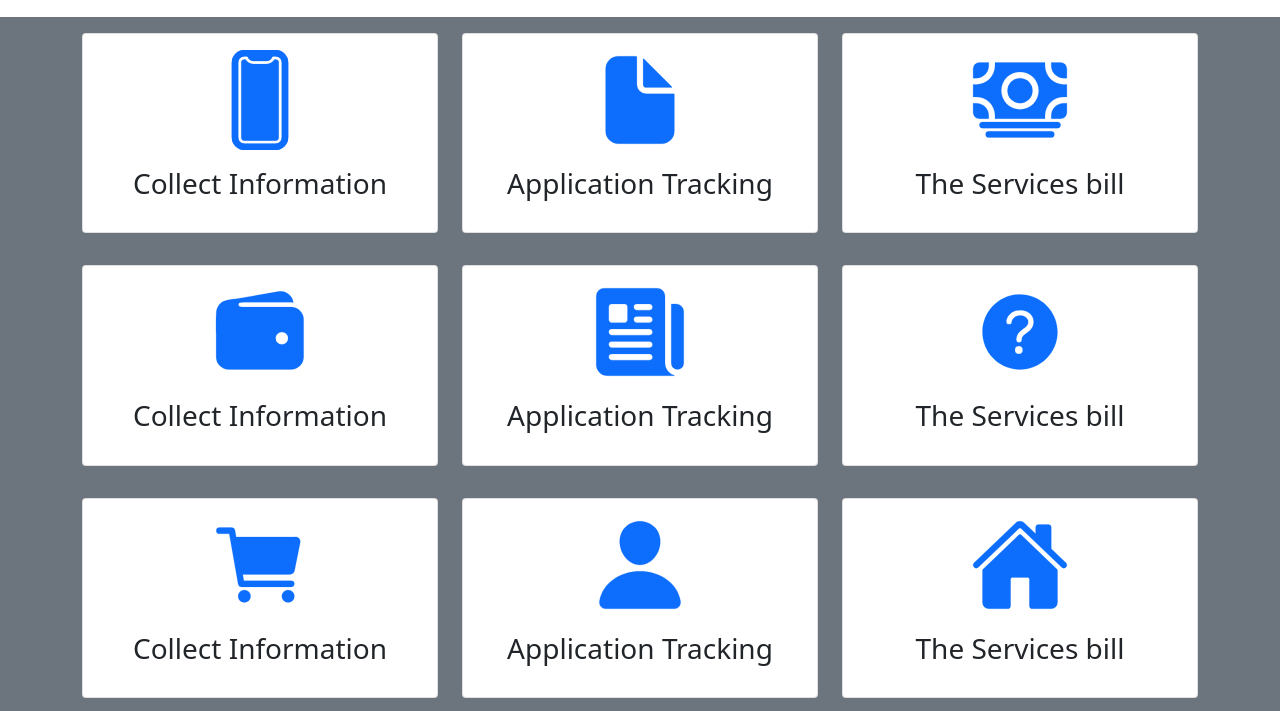
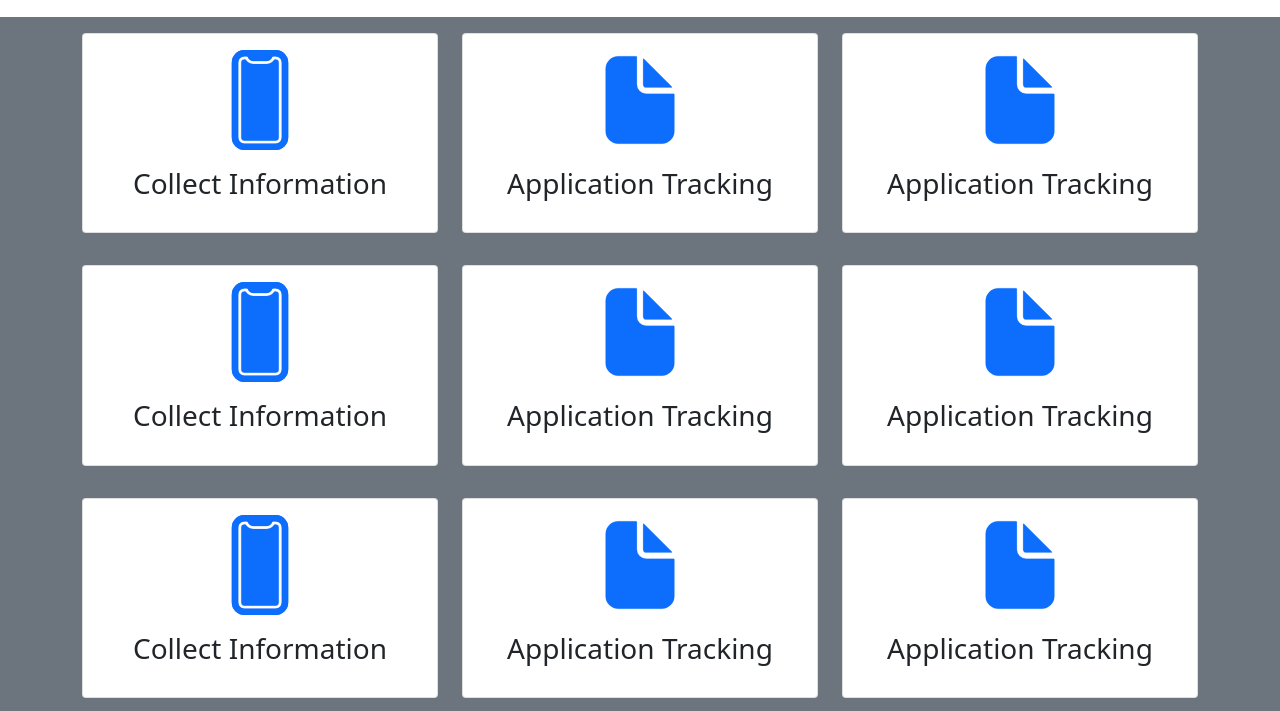
Before and after one commit to codermahem691111/jobday1, a plain HTML site: page index.html in a window 1280 px wide. Shown: the part 307-1018 px from the top of the page. Drawn offline with nearby package versions, Linux system fonts and the light colour scheme.

Commit message:
Update index.html

```diff
--- a/index.html
+++ b/index.html
@@ -7,6 +7,7 @@
     <link href="https://cdn.jsdelivr.net/npm/bootstrap@5.0.2/dist/css/bootstrap.min.css" rel="stylesheet" integrity="sha384-EVSTQN3/azprG1Anm3QDgpJLIm9Nao0Yz1ztcQTwFspd3yD65VohhpuuCOmLASjC" crossorigin="anonymous">
    <link rel="stylesheet" href="./style/style.css">
     <title>Document</title>
+
 </head>
 <body>
 
@@ -55,23 +56,23 @@
 <section class="p-3 bg-secondary">
 
 <div class="container">
+      <div class="col-sm-12">
+            <div class="row">
 
-    <div class="row text-center g-4">
-    <div class="col-4 col-sm-4">
-    <div class="card bg-white text-dark" id="card1">
+                  <div class="col-sm-4">
+                         <div class="card bg-white text-dark" id="card3">
                              <div class="card-body text-center">
                                     <div class="h1">
                                         <ion-icon name="phone-portrait" class="text-primary" style="height: 100px ; width: 100px  "></ion-icon>
                                     </div>
-     <h3 class="card-title  mb-3">
-       Collect Information
-     </h3>
-
+                                    <h3 class="card-title  mb-3">Collect Information </h3>
 
                              </div>
                          </div>
                   </div>
-    <div class="col-4 col-sm-4">
+
+
+                  <div class="col-sm-4">
                          <div class="card bg-white text-dark" id="card3">
                              <div class="card-body text-center">
                                      <div class="h1 ">
@@ -81,137 +82,142 @@
                                      Application Tracking
                                    </h3>
 
-
                              </div>
                          </div>
                   </div>
-    <div class="col-4 col-sm-4" >
-      <div class="card bg-white text-dark  "  id="card2">
-        <div class="card-body text-center">
-          <div class="h1">
-            <ion-icon name="cash" class="text-primary" style="height: 100px ; width : 100px; "></ion-icon>
-          </div>
-       <h3 class="card-title  mb-3">
-        The  Services
-          bill
-       </h3>
 
 
-        </div>
-      </div>
-    </div>
-    </div>
-    </div>
-    </section>
-
-
-    <section class="p-3 bg-secondary">
-
-        <div class="container">
-
-        <div class="row text-center g-4">
-        <div class="col-4 col-sm-4">
-        <div class="card bg-white text-dark" id="card1">
-          <div class="card-body text-center">
-            <div class="h1">
-                <ion-icon name="wallet" class="text-primary" style="height: 100px ; width: 100px  "></ion-icon>
-            </div>
-         <h3 class="card-title  mb-3">
-           Collect Information
-         </h3>
-
-
-          </div>
-        </div>
-        </div>
-        <div class="col-4 col-sm-4">
+                  <div class="col-sm-4">
                          <div class="card bg-white text-dark" id="card3">
                              <div class="card-body text-center">
                                      <div class="h1 ">
-                <ion-icon name="newspaper" class="text-primary" style="height: 100px; width: 100px;  "></ion-icon>
+                                        <ion-icon name="document" class="text-primary" style="height: 100px; width: 100px;  "></ion-icon>
                                       </div>
                                           <h3 class="card-title  mb-3">
                                      Application Tracking
                                    </h3>
 
+                             </div>
+                         </div>
+                  </div>
+
+
+
+            </div>
+
+     </div>
+</div>
+</section>
+<section class="p-3 bg-secondary">
+
+<div class="container">
+      <div class="col-sm-12">
+            <div class="row">
+
+                  <div class="col-sm-4">
+                         <div class="card bg-white text-dark" id="card3">
+                             <div class="card-body text-center">
+                                    <div class="h1">
+                                        <ion-icon name="phone-portrait" class="text-primary" style="height: 100px ; width: 100px  "></ion-icon>
+                                    </div>
+                                    <h3 class="card-title  mb-3">Collect Information </h3>
 
                              </div>
                          </div>
                   </div>
-        <div class="col-4 col-sm-4" >
-          <div class="card bg-white text-dark  "  id="card2">
-            <div class="card-body text-center">
-              <div class="h1">
-                <ion-icon name="help-circle" class="text-primary" style="height: 100px ; width : 100px; "></ion-icon>
-              </div>
-           <h3 class="card-title  mb-3">
-            The  Services
-              bill
-           </h3>
 
 
-            </div>
-          </div>
-        </div>
-        </div>
-        </div>
-        </section>
-
-
-
-        <section class="p-3 bg-secondary">
-
-            <div class="container">
-
-            <div class="row text-center g-4">
-            <div class="col-4 col-sm-4">
-            <div class="card bg-white text-dark" id="card1">
-              <div class="card-body text-center">
-                <div class="h1">
-                    <ion-icon name="cart" class="text-primary" style="height: 100px ; width: 100px  "></ion-icon>
-                </div>
-             <h3 class="card-title  mb-3">
-               Collect Information
-             </h3>
-
-
-              </div>
-            </div>
-            </div>
-            <div class="col-4 col-sm-4">
+                  <div class="col-sm-4">
                          <div class="card bg-white text-dark" id="card3">
                              <div class="card-body text-center">
                                      <div class="h1 ">
-                    <ion-icon name="person" class="text-primary" style="height: 100px; width: 100px;  "></ion-icon>
+                                        <ion-icon name="document" class="text-primary" style="height: 100px; width: 100px;  "></ion-icon>
                                       </div>
                                           <h3 class="card-title  mb-3">
                                      Application Tracking
                                    </h3>
 
+                             </div>
+                         </div>
+                  </div>
+
+
+                  <div class="col-sm-4">
+                         <div class="card bg-white text-dark" id="card3">
+                             <div class="card-body text-center">
+                                     <div class="h1 ">
+                                        <ion-icon name="document" class="text-primary" style="height: 100px; width: 100px;  "></ion-icon>
+                                      </div>
+                                          <h3 class="card-title  mb-3">
+                                     Application Tracking
+                                   </h3>
 
                              </div>
                          </div>
                   </div>
-            <div class="col-4  col-sm-4" >
-              <div class="card bg-white text-dark  "  id="card2">
+
+
+
+            </div>
+
+     </div>
+</div>
+</section>
+<section class="p-3 bg-secondary">
+
+<div class="container">
+      <div class="col-sm-12">
+            <div class="row">
+
+                  <div class="col-sm-4">
+                         <div class="card bg-white text-dark" id="card3">
                              <div class="card-body text-center">
                                     <div class="h1">
-                    <ion-icon name="home" class="text-primary" style="height: 100px ; width : 100px; "></ion-icon>
+                                        <ion-icon name="phone-portrait" class="text-primary" style="height: 100px ; width: 100px  "></ion-icon>
                                     </div>
-               <h3 class="card-title  mb-3">
-                The  Services
-                  bill
-               </h3>
-
+                                    <h3 class="card-title  mb-3">Collect Information </h3>
 
                              </div>
                          </div>
                   </div>
+
+
+                  <div class="col-sm-4">
+                         <div class="card bg-white text-dark" id="card3">
+                             <div class="card-body text-center">
+                                     <div class="h1 ">
+                                        <ion-icon name="document" class="text-primary" style="height: 100px; width: 100px;  "></ion-icon>
+                                      </div>
+                                          <h3 class="card-title  mb-3">
+                                     Application Tracking
+                                   </h3>
+
+                             </div>
+                         </div>
+                  </div>
+
+
+                  <div class="col-sm-4">
+                         <div class="card bg-white text-dark" id="card3">
+                             <div class="card-body text-center">
+                                     <div class="h1 ">
+                                        <ion-icon name="document" class="text-primary" style="height: 100px; width: 100px;  "></ion-icon>
+                                      </div>
+                                          <h3 class="card-title  mb-3">
+                                     Application Tracking
+                                   </h3>
+
+                             </div>
+                         </div>
+                  </div>
+
+
+
+            </div>
+
      </div>
 </div>
 </section>
-
-
 <section>
 
 
```
Lines whose indentation alone changed are shown as unchanged.
